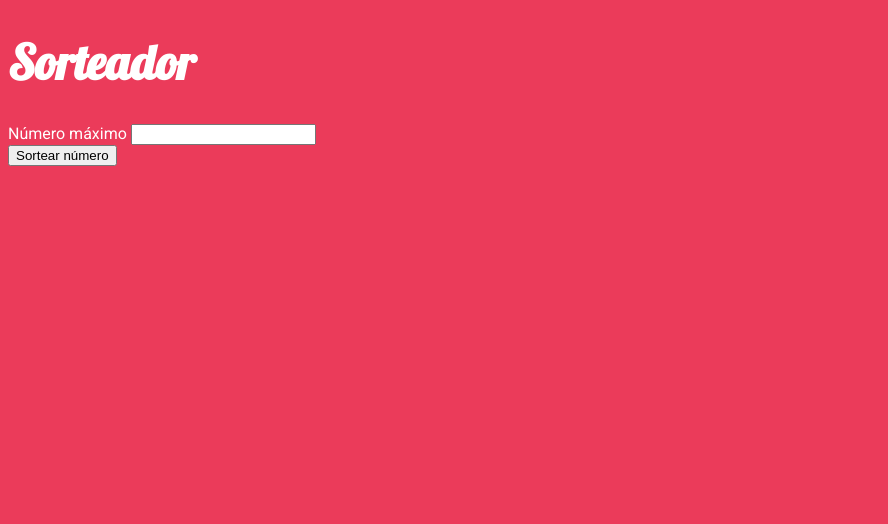
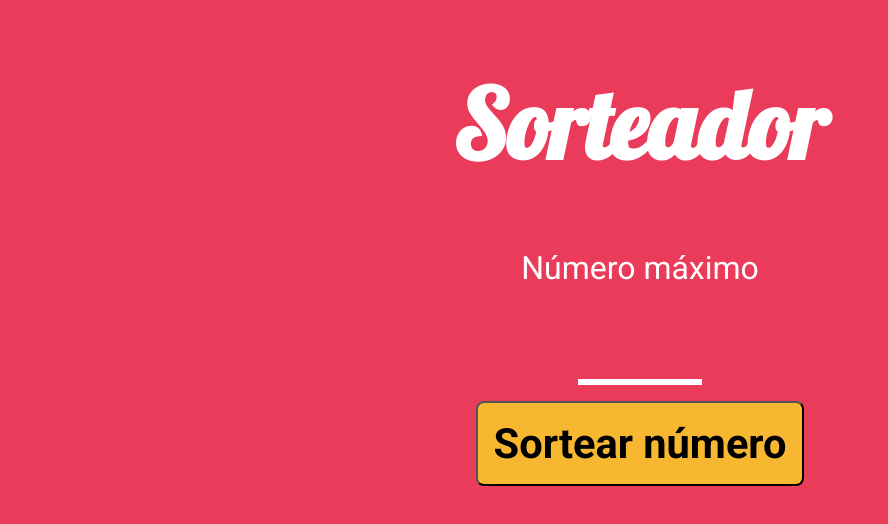
Before and after one commit to DevTureck/Curso-Ebac, a website: page GRUNT/src/index.html in a window 1280 px wide. Shown: the whole page, without its empty margins (0-888 px from the left). Drawn offline with Linux system fonts and the light colour scheme.

Commit message:
instalação do plugin Grunt Replace e criação do arquivo mapas.less

```diff
--- a/GRUNT/gruntfile.js
+++ b/GRUNT/gruntfile.js
@@ -1,3 +1,10 @@
+/* CHEGANDO EM CASA INSTALAR OS PLUGINS NA DEPENDÊNCIA LOCAL:
+    GRUNT-CONTRIB-WATCH
+    GRUNT-REPLACE
+    GRUNT-CONTRIB-HTMLMIN
+    GRUNT-CONTRIB-CLEAN
+*/
+
 module.exports = function(grunt) {
     grunt.initConfig({
         pkg: grunt.file.readJSON('package.json'),
@@ -22,10 +29,23 @@ module.exports = function(grunt) {
                 tasks:['less:development']
             }
         },
+        replace: {
+            dev: {
+                options: {
+                    patterns: [
+                        {
+                            match: 'ENDEREÇO_DO_CSS',
+                            replacement: './styles/main.css'
+                        }
+                    ]
+                }
+            }
+        }
     })
 
     grunt.loadNpmTasks('grunt-contrib-less');
     grunt.loadNpmTasks('grunt-contrib-watch');
+    grunt.loadNpmTasks('grunt-replace');
 
     grunt.registerTask('default', ['watch']);
     grunt.registerTask('build', ['less:production']);
--- a/GRUNT/package.json
+++ b/GRUNT/package.json
@@ -14,6 +14,7 @@
     "grunt": "^1.6.1",
     "grunt-concurrent": "^3.0.0",
     "grunt-contrib-less": "^3.0.0",
-    "grunt-contrib-sass": "^2.0.0"
+    "grunt-contrib-sass": "^2.0.0",
+    "grunt-replace": "^2.0.2"
   }
 }
--- a/GRUNT/src/styles/main.less
+++ b/GRUNT/src/styles/main.less
@@ -1,15 +1,45 @@
-@fontPrincipal: Roboto, sans-serif;
-@fonteDoTitulo: Lobster, cursive;
-@corDoTexto: #fff;
-@corDoFundo:  #eb3b5a;
+@import "mapas.less";
+
 
 body {
-    background-color: @corDoFundo;
-    font-family: @fontPrincipal;
-    color: @corDoTexto
+    background-color: #cores[corDoFundo];
+    font-family: #fontes[fontePrincipal];
+    color: #cores[corDoTexto];
 }
 
 h1 {
-    font-family: @fonteDoTitulo;
+    font-family: #fontes[fonteDoTitulo];
     font-size: 3em;
 }
+
+main {
+    max-width: 960px;
+    width: 100%;
+    margin: 0 auto;
+    font-size: 2em;
+    text-align: center;
+}
+
+button {
+    padding: 16px;
+    cursor: pointer;
+    font-weight: bold;
+    font-size: 1.3em;
+    margin-top: 16px;
+    border-radius: 8px;
+    background-color: #cores[corDoFundoDoBotao];
+    color: #cores[corDoTextoDoBotao];
+    font-family: #fontes[fontePrincipal];
+}
+
+input {
+    display: block;
+    margin: 16px auto 0;
+    font-size: 2em;
+    max-width: 120px;
+    border: none;
+    background-color: transparent;
+    text-align: center;
+    color: #cores[corDoTextoInput];
+    border-bottom: 6px solid #fff;
+}
--- /dev/null
+++ b/GRUNT/src/styles/mapas.less
@@ -0,0 +1,12 @@
+#cores() {
+    corDoTexto: #fff;
+    corDoFundo:  #eb3b5a;
+    corDoTextoDoBotao: #000;
+    corDoFundoDoBotao: #f7b731;
+    corDoTextoInput: #fff;
+}
+
+#fontes() {
+    fontePrincipal: Roboto, sans-serif;
+    fonteDoTitulo: Lobster, cursive;
+}
```
Also changed, not shown: GRUNT/dev/styles/main.css, 1 other file.
